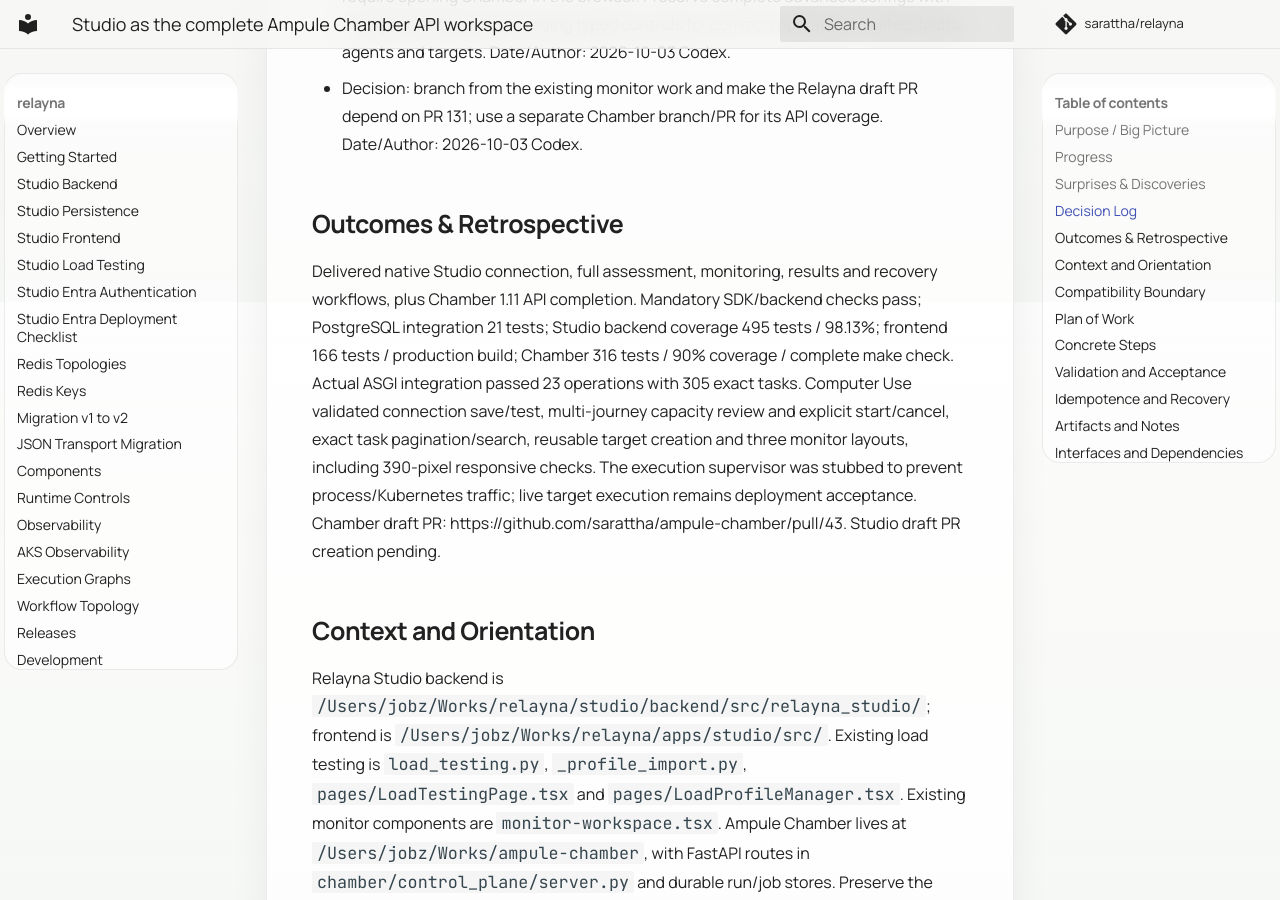
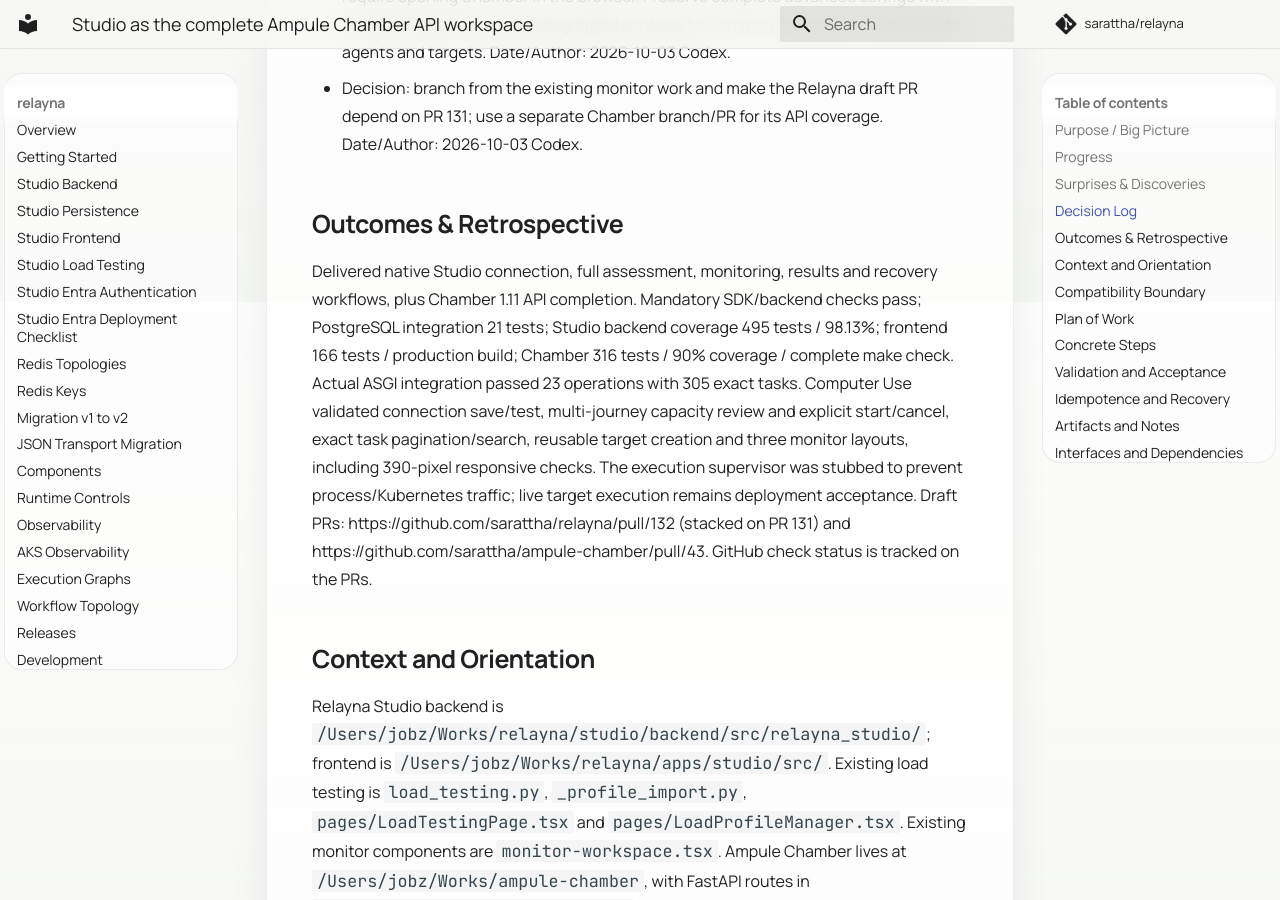
Before and after one commit to sarattha/relayna, an MkDocs documentation site: the page built from docs/internal/ampule-studio-api-execplan.md, in a window 1280 px wide and 900 px high, scrolled down 2398 px. Built offline with MkDocs 1.6.1 and Material for MkDocs 9.7.7, drawn with Linux system fonts in a browser that asks for light colours; comment, search, counter and statistics services are not loaded; some of the changed text lies outside the part shown.

Commit message:
docs: record Ampule workspace acceptance and draft PRs

```diff
--- a/docs/internal/ampule-studio-api-execplan.md
+++ b/docs/internal/ampule-studio-api-execplan.md
@@ -39,7 +39,7 @@
 
 ## Outcomes & Retrospective
 
-Delivered native Studio connection, full assessment, monitoring, results and recovery workflows, plus Chamber 1.11 API completion. Mandatory SDK/backend checks pass; PostgreSQL integration 21 tests; Studio backend coverage 495 tests / 98.13%; frontend 166 tests / production build; Chamber 316 tests / 90% coverage / complete make check. Actual ASGI integration passed 23 operations with 305 exact tasks. Computer Use validated connection save/test, multi-journey capacity review and explicit start/cancel, exact task pagination/search, reusable target creation and three monitor layouts, including 390-pixel responsive checks. The execution supervisor was stubbed to prevent process/Kubernetes traffic; live target execution remains deployment acceptance. Chamber draft PR: https://github.com/sarattha/ampule-chamber/pull/43. Studio draft PR creation pending.
+Delivered native Studio connection, full assessment, monitoring, results and recovery workflows, plus Chamber 1.11 API completion. Mandatory SDK/backend checks pass; PostgreSQL integration 21 tests; Studio backend coverage 495 tests / 98.13%; frontend 166 tests / production build; Chamber 316 tests / 90% coverage / complete make check. Actual ASGI integration passed 23 operations with 305 exact tasks. Computer Use validated connection save/test, multi-journey capacity review and explicit start/cancel, exact task pagination/search, reusable target creation and three monitor layouts, including 390-pixel responsive checks. The execution supervisor was stubbed to prevent process/Kubernetes traffic; live target execution remains deployment acceptance. Draft PRs: https://github.com/sarattha/relayna/pull/132 (stacked on PR 131) and https://github.com/sarattha/ampule-chamber/pull/43. GitHub check status is tracked on the PRs.
 
 ## Context and Orientation
 
```
Also changed, not shown: other parts of docs/internal/ampule-studio-api-execplan.md (+1 -1 lines).
